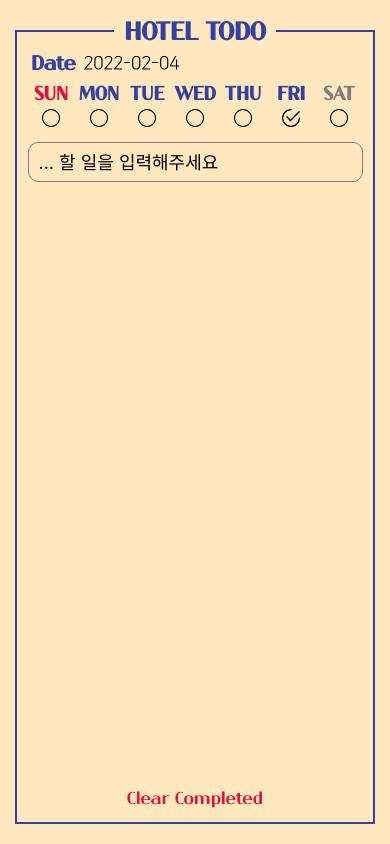
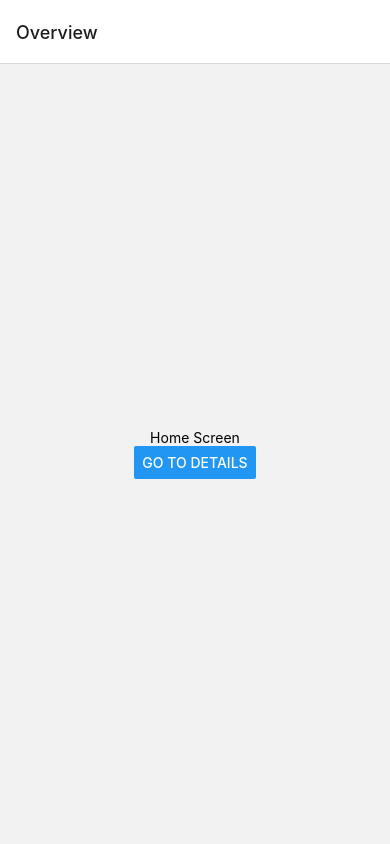
Before and after one commit to purple402/expo-todo, a React Native app: screen / in a window 390 px wide. Built offline with nearby package versions, Linux system fonts and the light colour scheme.

Commit message:
Test ReactNativeNavigation

```diff
--- a/src/App.js
+++ b/src/App.js
@@ -3,10 +3,13 @@ import { ThemeProvider } from 'styled-components/native';
 import { Main } from './screens';
 import { theme } from './theme';
 
+import Navigation from './navigation';
+
 export default function App() {
   return (
     <ThemeProvider theme={theme}>
-      <Main />
+      {/* <Main /> */}
+      <Navigation />
     </ThemeProvider>
   );
 }
--- /dev/null
+++ b/src/navigation/index.js
@@ -0,0 +1,46 @@
+import React from 'react';
+import { View, Text, Button } from 'react-native';
+import { NavigationContainer } from '@react-navigation/native';
+import { createNativeStackNavigator } from '@react-navigation/native-stack';
+
+function HomeScreen({ navigation }) {
+  return (
+    <View style={{ flex: 1, alignItems: 'center', justifyContent: 'center' }}>
+      <Text>Home Screen</Text>
+      <Button
+        title="Go to Details"
+        onPress={() => navigation.navigate('Details')}
+      />
+    </View>
+  );
+}
+
+function DetailsScreen({ navigation }) {
+  return (
+    <View style={{ flex: 1, alignItems: 'center', justifyContent: 'center' }}>
+      <Text>Details Screen</Text>
+      <Button title="Push home" onPress={() => navigation.navigate('Home')} />
+    </View>
+  );
+}
+
+const Stack = createNativeStackNavigator();
+
+const Navigation = () => {
+  return (
+    <NavigationContainer>
+      <Stack.Navigator initialRouteName="Home">
+        {/* Stack.Navigatior 안에 Screen이 있어야한다 */}
+        {/* 필수 props는 name, component */}
+        <Stack.Screen
+          name="Home"
+          component={HomeScreen}
+          options={{ title: 'Overview' }}
+        />
+        <Stack.Screen name="Details" component={DetailsScreen} />
+      </Stack.Navigator>
+    </NavigationContainer>
+  );
+};
+
+export default Navigation;
```
